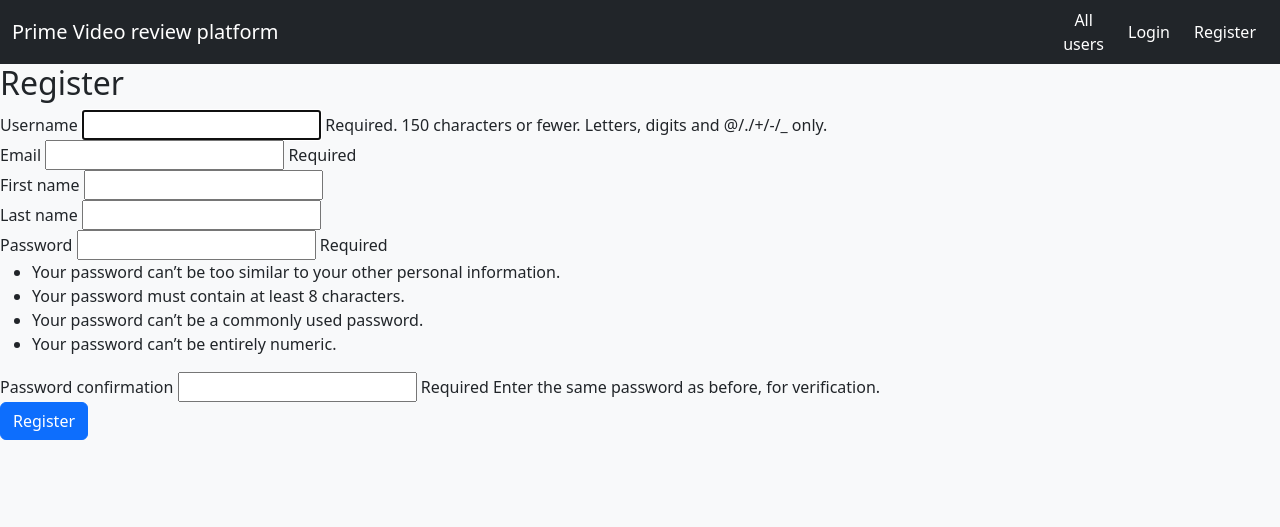
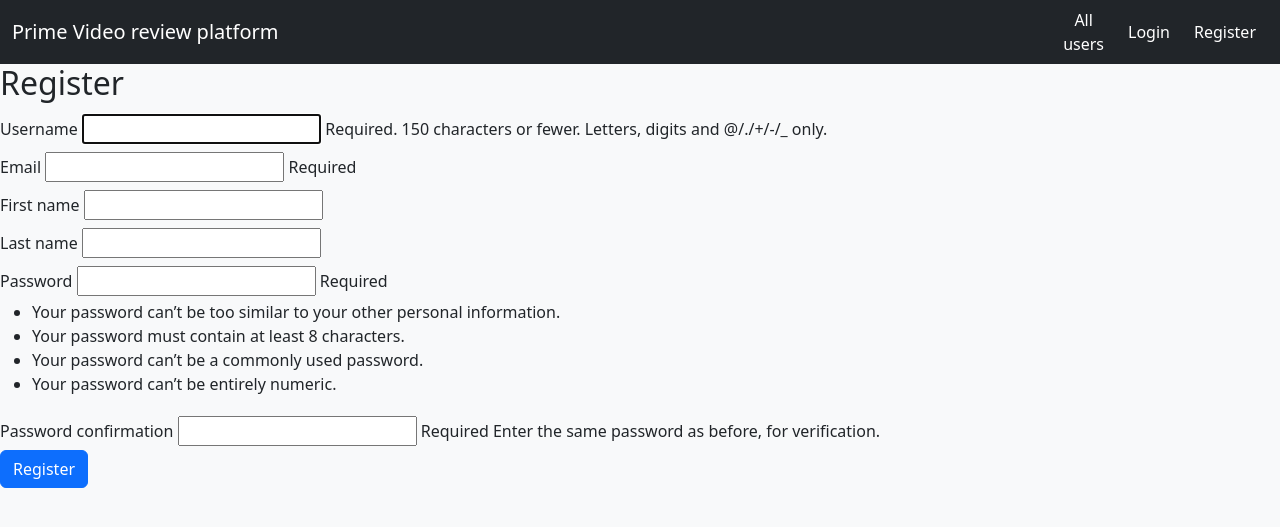
Before and after one commit to BepisGithub/SoftwareEngineeringAndAgileAssignment, a Django app: page /register/ in a window 1280 px wide. Shown: the top 527 px of the page. Run offline with Django 4.2, Linux system fonts and the light colour scheme.

Commit message:
Make registration fields more aesthetic

```diff
--- a/user/templates/user/register.html
+++ b/user/templates/user/register.html
@@ -15,7 +15,7 @@
         {% endif %}
         {% for field in form %}
             <div>
-                {{ field.label }}
+                <label class="col-form-label">{{ field.label }}</label>
                 {{field}}
                 {% if field.field.required and field.label != 'Username' %}
                     <span>Required</span>
```
